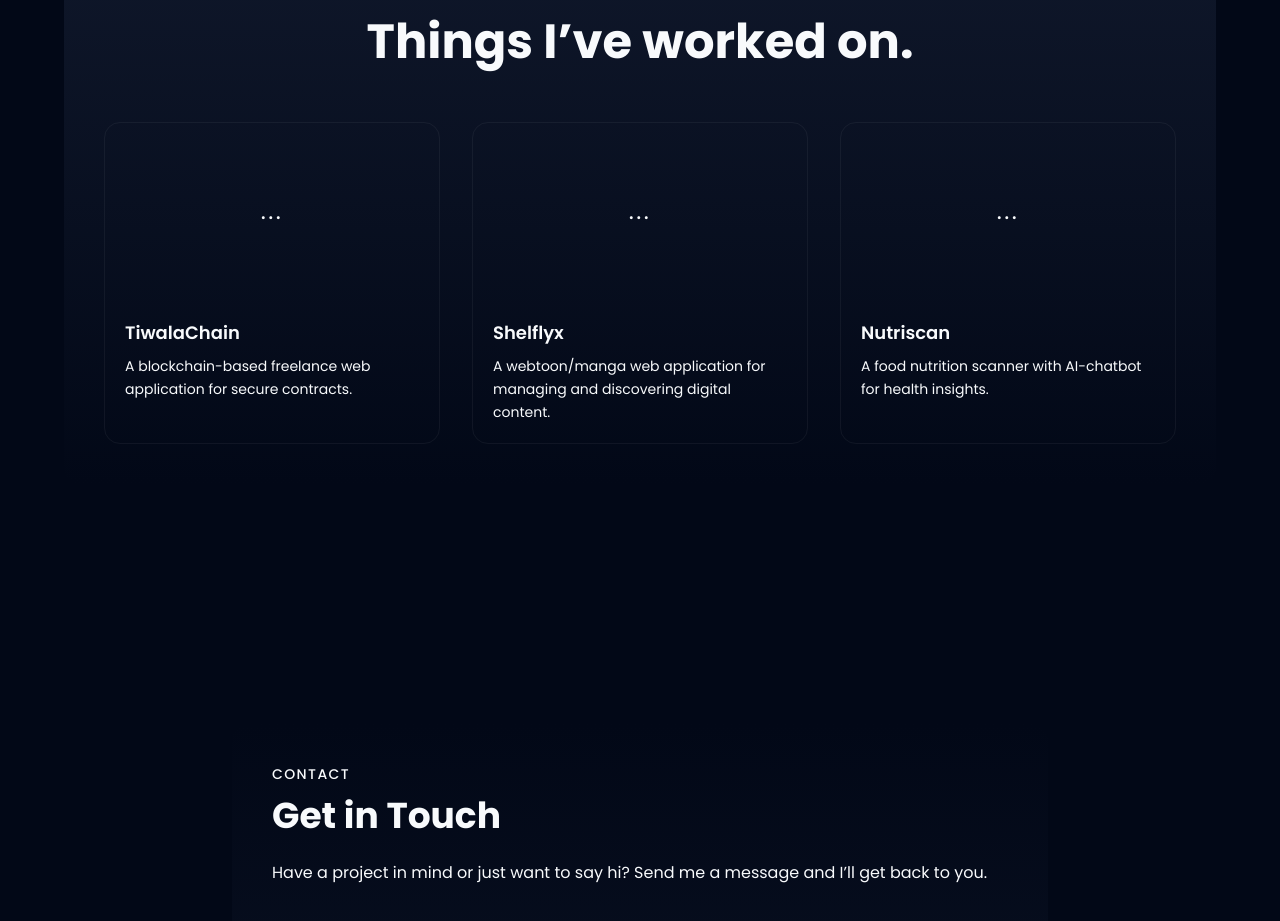
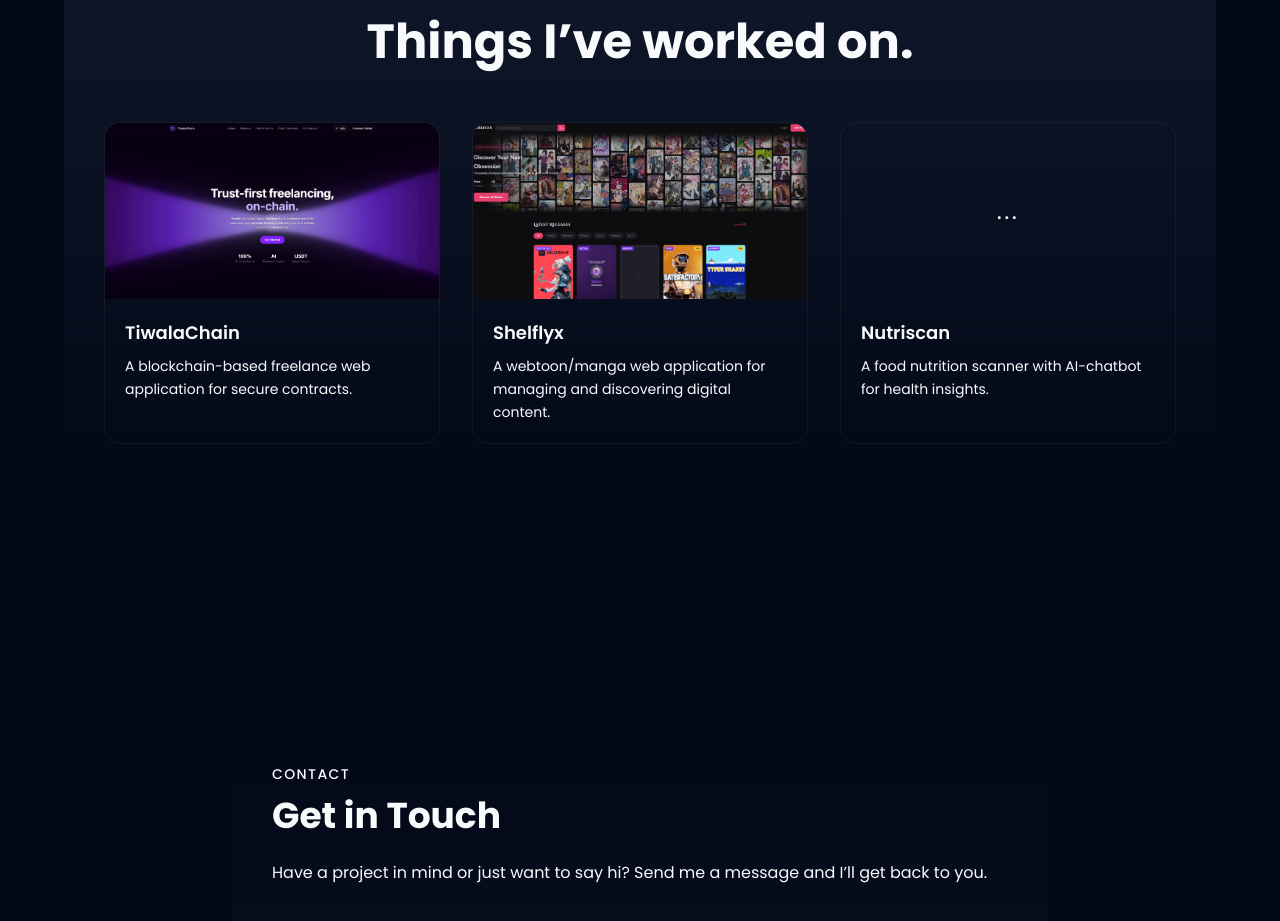
Before and after one commit to Fluished/Portfolio, a Next.js app in the folder frontend/: page / in a window 1280 px wide. Shown: the part 1062-1983 px from the top of the page. Built offline with nearby package versions, Linux system fonts and the light colour scheme.

Commit message:
feat: implement contact form API and update project images

```diff
--- a/frontend/app/api/contact/route.tsx
+++ b/frontend/app/api/contact/route.ts
@@ -2,6 +2,7 @@ import { Resend } from "resend";
 import { NextResponse } from "next/server";
 
 const resend = new Resend(process.env.RESEND_API_KEY);
+const ownerEmail = process.env.OWNER_EMAIL || "";
 
 export async function POST(req: Request) {
     const { name, email, message } = await req.json();
@@ -11,14 +12,15 @@ export async function POST(req: Request) {
     }
 
     const { error } = await resend.emails.send({
-        from: "Contact Form <onboarding@resend.dev>", // change after verifying your domain
-        to: "you@youremail.com",                      // your real email
+        from: "Contact Form <onboarding@resend.dev>",
+        to: ownerEmail,
         subject: `New message from ${name}`,
         text: `Name: ${name}\nEmail: ${email}\n\n${message}`,
     });
 
     if (error) {
-        return NextResponse.json({ error: "Failed to send." }, { status: 500 });
+        console.error(error);
+        return NextResponse.json(error, { status: 500 });
     }
 
     return NextResponse.json({ success: true });
--- a/frontend/components/Projects.tsx
+++ b/frontend/components/Projects.tsx
@@ -31,8 +31,8 @@ export default function Projects() {
       name: "TiwalaChain",
       desc: "A blockchain-based freelance web application for secure contracts.",
       fullDesc:
-        "TiwalaChain is a decentralized freelance web application that ensures contracts integrity using blockchain technology.",
-      img: null,
+        "TiwalaChain is a decentralized freelance web application that ensures contract integrity using blockchain technology.",
+      img: "/assets/tiwalachain.png",
       tech: ["Next.js", "Tailwind CSS", "C#", "ASP.NET Core", "PostgreSQL", "Solidity", "Hugging Face"],
     },
     {
@@ -40,7 +40,7 @@ export default function Projects() {
       desc: "A webtoon/manga web application for managing and discovering digital content.",
       fullDesc:
         "Shelflyx is a web application that allows users to manage and discover digital content such as webtoons and manga, providing a seamless reading experience.",
-      img: null,
+      img: "/assets/shelflyx.png",
       tech: ["C#", "ASP.NET Core", "SQL Server"],
     },
     {
```
Also changed, not shown: frontend/public/assets/shelflyx.png (added), frontend/public/assets/tiwalachain.png (added).
